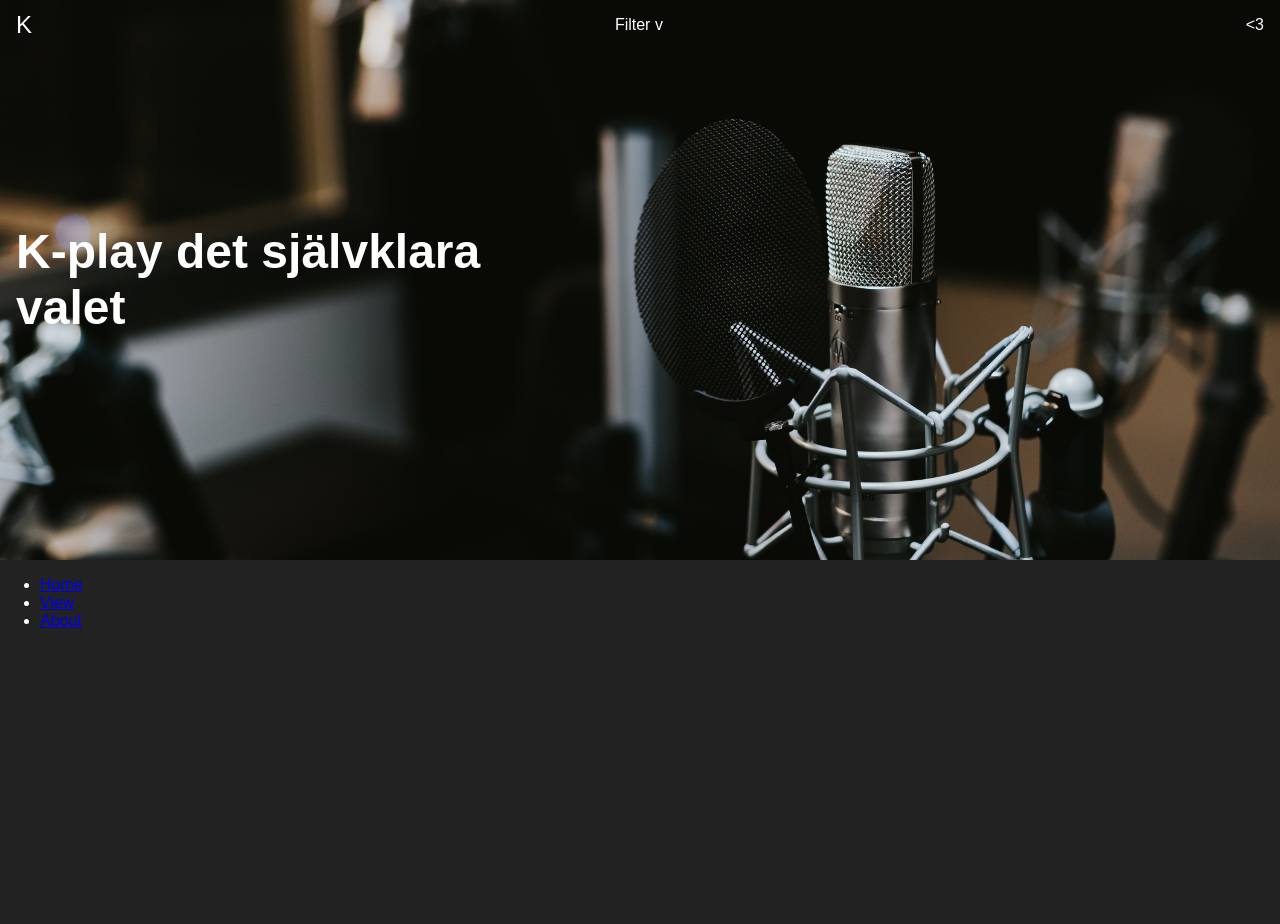
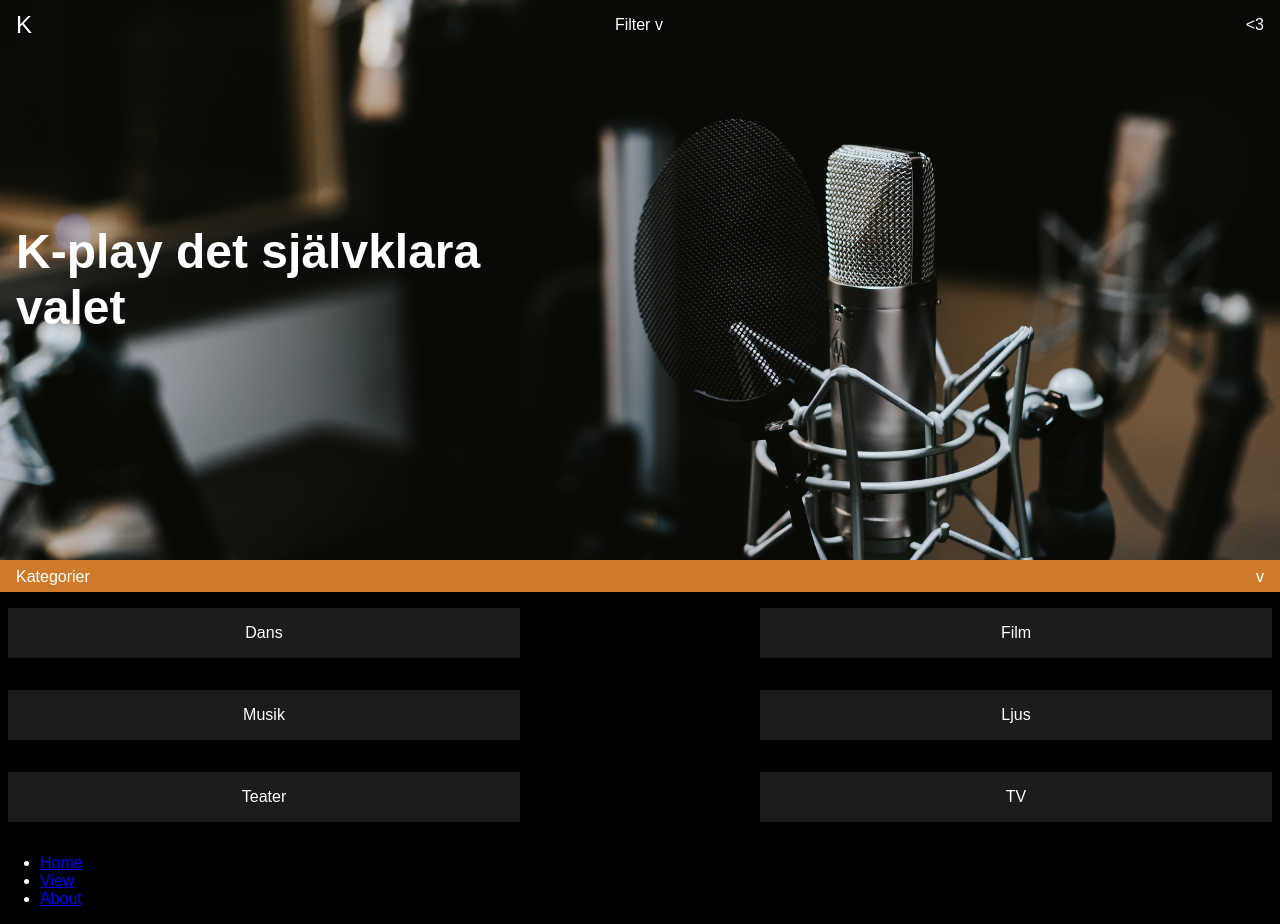
Before and after one commit to brooman/Kulturakademin, a React (Create React App) app: page / in a window 1280 px wide. Before the commit the page ends 800 px from the top, so only its background shows below. Built offline with nearby package versions, Linux system fonts and the light colour scheme; a web font is replaced by a local one.

Commit message:
Added basic categories with bad styling :)

```diff
--- /dev/null
+++ b/src/components/Categories/index.js
@@ -0,0 +1,81 @@
+import React, { Component } from 'react'
+import { Link } from 'react-router-dom'
+
+import styles from './index.module.scss'
+
+class Categories extends Component {
+  constructor() {
+    super()
+
+    this.state = {
+      isExpanded: true,
+      categories: [
+        {
+          id: 0,
+          name: 'Dans',
+          link: '/discover/dance',
+        },
+        {
+          id: 1,
+          name: 'Film',
+          link: '/discover/cinematography',
+        },
+        {
+          id: 2,
+          name: 'Musik',
+          link: '/discover/music',
+        },
+        {
+          id: 3,
+          name: 'Ljus',
+          link: '/discover/light',
+        },
+        {
+          id: 4,
+          name: 'Teater',
+          link: '/discover/drama',
+        },
+        {
+          id: 5,
+          name: 'TV',
+          link: '/discover/television',
+        },
+      ],
+    }
+  }
+
+  toggleExpanded = () => {
+    this.setState(prevState => {
+      return { isExpanded: !prevState.isExpanded }
+    })
+  }
+
+  render() {
+    const { categories, isExpanded } = this.state
+
+    const dropdownStyles = isExpanded
+      ? [styles.dropdown, styles.expanded].join(' ')
+      : styles.dropdown
+
+    return (
+      <div>
+        <div className={styles.categories} onClick={this.toggleExpanded}>
+          <div>Kategorier</div>
+          <div>v</div>
+        </div>
+        <div className={dropdownStyles}>
+          {categories.map(category => {
+            const { id, name, link } = category
+            return (
+              <div key={id} className={styles.category}>
+                <Link to={link}>{name}</Link>
+              </div>
+            )
+          })}
+        </div>
+      </div>
+    )
+  }
+}
+
+export default Categories
--- /dev/null
+++ b/src/components/Categories/index.module.scss
@@ -0,0 +1,41 @@
+@import '../../variables.scss';
+
+.categories {
+  display: flex;
+  align-content: center;
+  justify-content: space-between;
+  width: 100%;
+  height: 2rem;
+  padding: 0.5rem 1rem;
+  background-color: $defaultHighlight;
+}
+
+.dropdown {
+  display: none;
+}
+
+.expanded {
+  display: flex !important;
+  justify-content: space-between;
+  align-items: center;
+  flex-wrap: wrap;
+}
+
+.category {
+  background-color: $defaultDark;
+  width: 40%;
+  margin: 1rem 0.5rem;
+
+  a {
+    display: flex;
+    justify-content: center;
+    align-items: center;
+
+    width: 100%;
+    height: 100%;
+    padding: 1rem;
+
+    color: $defaultWhite;
+    text-decoration: none;
+  }
+}
--- a/src/pages/Home/index.js
+++ b/src/pages/Home/index.js
@@ -1,6 +1,7 @@
 import React from 'react'
 
 import Hero from '../../components/Hero'
+import Categories from '../../components/Categories'
 
 const Home = () => {
   return (
@@ -9,6 +10,7 @@ const Home = () => {
         image="jonathan-velasquez-c1ZN57GfDB0-unsplash.jpg"
         text="K-play det självklara valet"
       />
+      <Categories />
     </>
   )
 }
--- a/src/variables.scss
+++ b/src/variables.scss
@@ -1,4 +1,11 @@
 $defaultWhite: #fff;
-$defaultBackground: #222;
+$defaultBackground: #000;
+
+$defaultDark: #1c1c1c;
+$defaultLightDark: #2d2d2d;
+
+$defaultHighlight: #CD7B2A;
 
 $headerHeight: 50px;
+
+$desktopBreakpoint: 768px;
```
